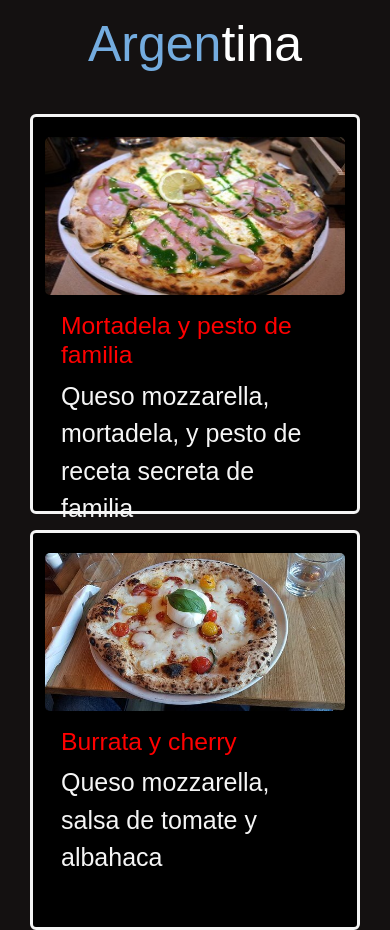
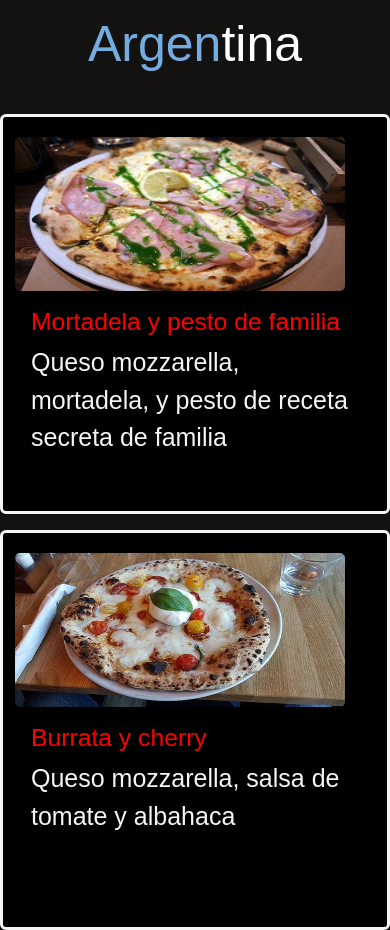
Before and after one commit to LucasPascar/LucasPascar.github.io, a website: page index.html in a window 390 px wide. Shown: the part 967-1897 px from the top of the page. Drawn offline with nearby package versions, Linux system fonts and the light colour scheme; a web font is replaced by a local one.

Commit message:
ajustar imagenes de caja en index.html

```diff
--- a/scss/layout/_medias.scss
+++ b/scss/layout/_medias.scss
@@ -20,7 +20,8 @@
     // imagenes con descripcion
     .card{
         max-height: 558px;
-        max-width: 330px
+        max-width: 420px;
+        padding-bottom: 10px;
     }
     .card img {
         max-height: 400px;
```
Also changed, not shown: css/style.css.
